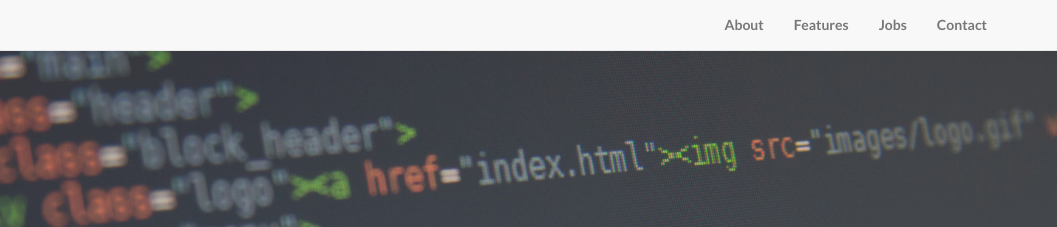
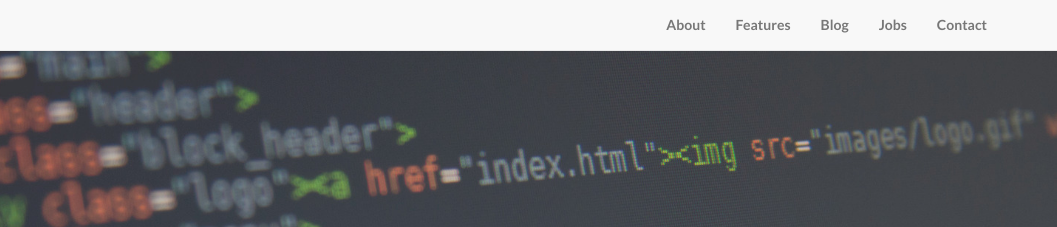
Before and after one commit to leonmeijer/peachpie-web, a plain HTML site: page index.html in a window 1280 px wide. Shown: the top 227 px of the page, 223-1280 px from the left. Drawn offline with Linux system fonts and the light colour scheme.

Commit message:
added blog

```diff
--- a/index.html
+++ b/index.html
@@ -53,6 +53,9 @@
                     </li>
                     <li>
                         <a href="#Features">Features</a>
+                    </li>
+					<li>
+                        <a href="http://blog.peachpie.io" target="_blank">Blog</a>
                     </li>
 					<li>
                         <a href="http://www.iolevel.com/jobs/" target="_blank">Jobs</a>
```
